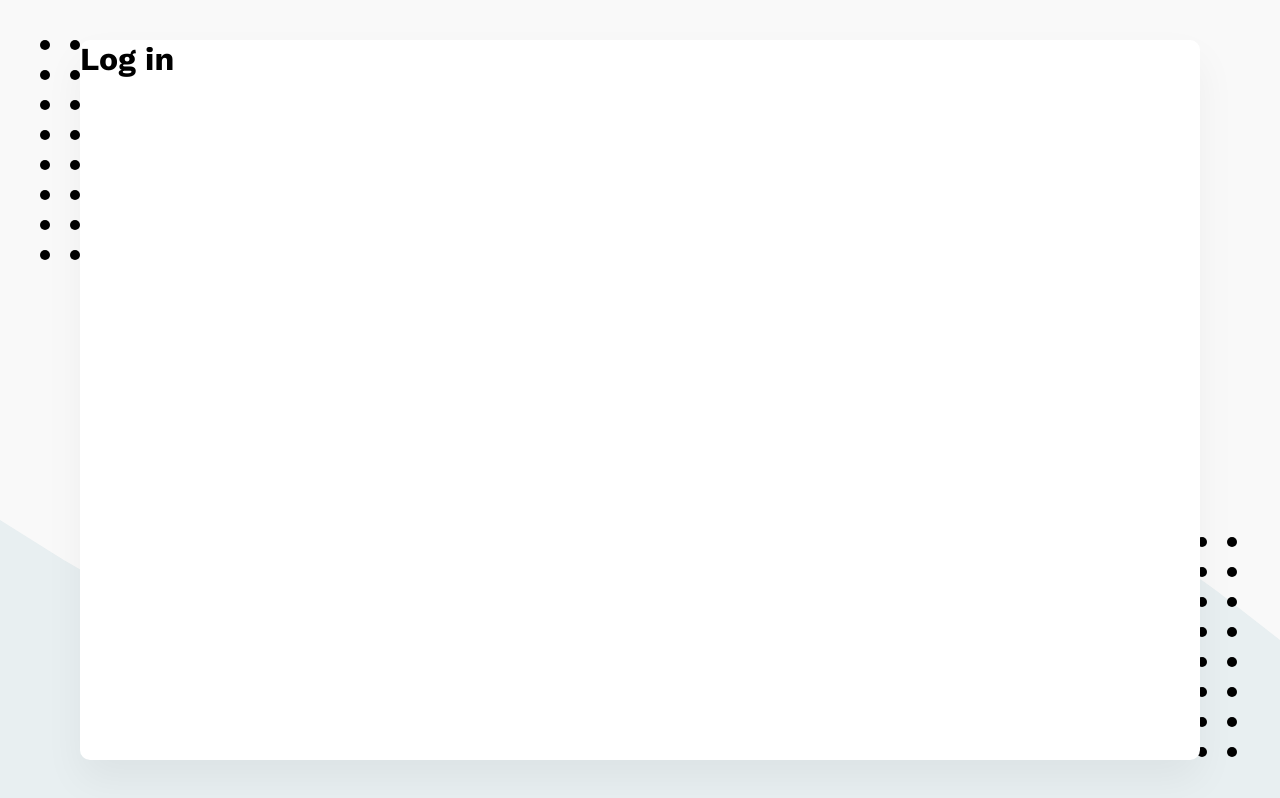
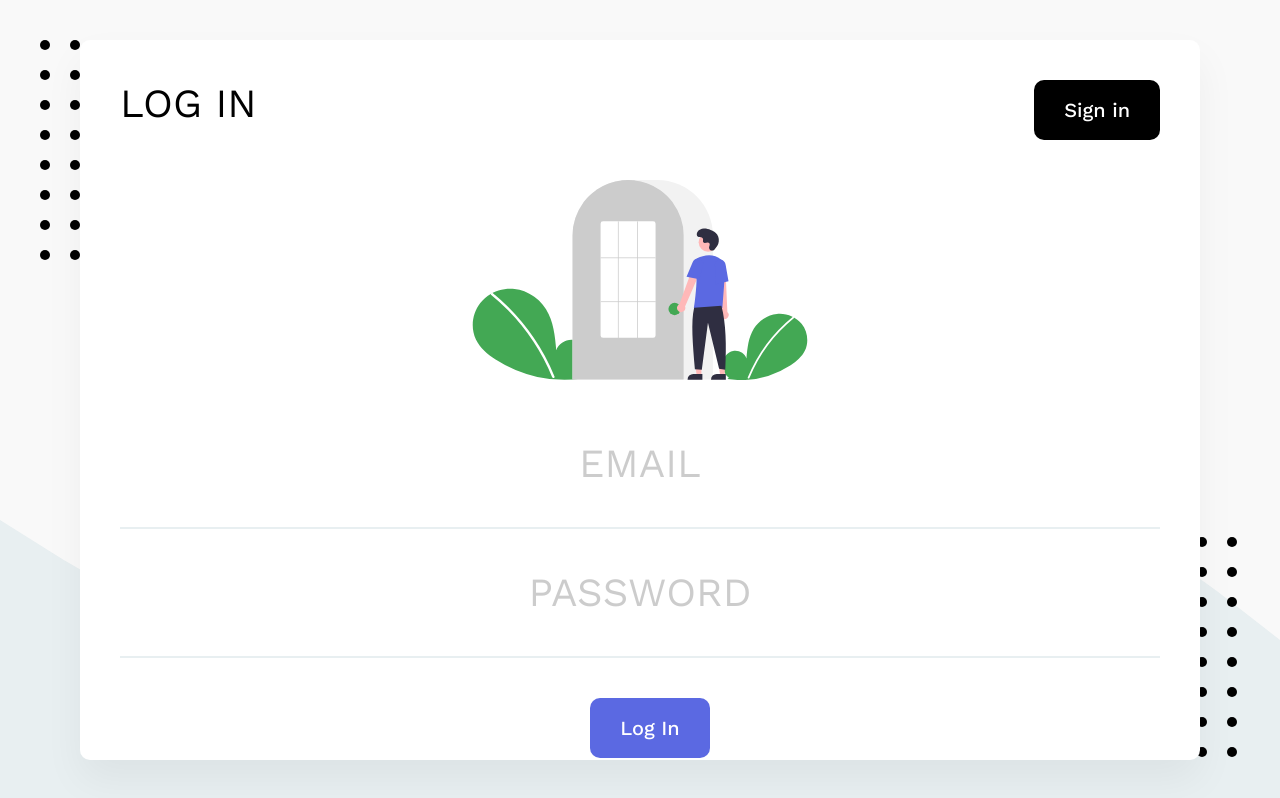
Before and after one commit to raulangelj/Expense-Tracker, a React (Create React App) app: page /log-in in a window 1280 px wide. Built offline with nearby package versions, Linux system fonts and the light colour scheme; no server answers.

Commit message:
start functionality sign in

```diff
--- a/package.json
+++ b/package.json
@@ -6,6 +6,7 @@
     "@testing-library/jest-dom": "^5.15.1",
     "@testing-library/react": "^11.2.7",
     "@testing-library/user-event": "^12.8.3",
+    "firebase": "^8.4.1",
     "prop-types": "^15.7.2",
     "react": "^17.0.2",
     "react-dom": "^17.0.2",
--- a/src/App.js
+++ b/src/App.js
@@ -5,7 +5,10 @@ import {
   BtnContainer, Header, HeaderContainer, Title,
 } from './elements/header'
 
-const App = () => (
+const App = () => {
+  console.log(process.env)
+
+  return (
     <>
       <Helmet>
         <title>Add Expense</title>
@@ -22,5 +25,6 @@ const App = () => (
       </Header>
     </>
   )
+}
 
 export default App
--- a/src/components/logIn.jsx
+++ b/src/components/logIn.jsx
@@ -1,12 +1,40 @@
 /* eslint-disable no-unused-vars */
 import React from 'react'
+import styled from 'styled-components'
+import { Helmet } from 'react-helmet'
+import Btn from '../elements/btn'
+import { BtnContainer, Form, Input } from '../elements/formItems'
+import { Header, HeaderContainer, Title } from '../elements/header'
+import { ReactComponent as SvgLogIn } from '../assets/login.svg'
 
-const LogIn = () => {
-  const a = 0
+const Svg = styled(SvgLogIn)`
+  width: 100%;
+  max-height: 12.5rem; /* 200px*/
+  margin-bottom: 1.25rem; /* 20px */
+`
 
-  return (
-    <h1>Log in</h1>
-  )
-}
+const LogIn = () => (
+  <>
+    <Helmet>
+      <title>Log in</title>
+    </Helmet>
+    <Header>
+      <HeaderContainer>
+        <Title>Log in</Title>
+        <div>
+          <Btn to="/sign-in">Sign in</Btn>
+        </div>
+      </HeaderContainer>
+    </Header>
+    <Form autocomplete="nope">
+      <Svg />
+      <Input type="email" name="email" placeholder="Email" autocomplete="new-email" />
+      <Input type="password" name="password" placeholder="Password" autocomplete="new-password" />
+      <BtnContainer>
+        <Btn primario as="button" type="submit">Log In</Btn>
+      </BtnContainer>
+    </Form>
+  </>
+)
 
 export default LogIn
--- a/src/components/signIn.jsx
+++ b/src/components/signIn.jsx
@@ -1,10 +1,39 @@
-import React from 'react'
+/* eslint-disable import/named */
+/* eslint-disable no-unused-vars */
+import React, { useState } from 'react'
 import { Helmet } from 'react-helmet'
+import styled from 'styled-components'
 import Btn from '../elements/btn'
-import { Form, Input } from '../elements/formItems'
+import { BtnContainer, Form, Input } from '../elements/formItems'
 import { Header, HeaderContainer, Title } from '../elements/header'
+import { ReactComponent as SvgSignIn } from '../assets/registro.svg'
+import { auth } from '../firebase/firebaseConfig'
 
-const SignIn = () => (
+const Svg = styled(SvgSignIn)`
+  width: 100%;
+  max-height: 6.25rem; /* 100px*/
+  margin-bottom: 1.25rem; /* 20px */
+`
+
+const SignIn = () => {
+  const [user, setUser] = useState({
+    email: '',
+    password: '',
+    password2: '',
+  })
+
+  const handelChange = (e) => {
+    setUser({
+      ...user,
+      [e.target.name]: e.target.value,
+    })
+  }
+
+  const singIn = (e) => {
+    e.preventDefault()
+  }
+
+  return (
     <>
       <Helmet>
         <title>Sign in</title>
@@ -17,12 +46,35 @@ const SignIn = () => (
           </div>
         </HeaderContainer>
       </Header>
-    <Form>
-      <Input type="email" name="email" placeholder="Email" />
-      <Input type="password" name="password" placeholder="Password" />
-      <Input type="password" name="password2" placeholder="Confirm password" />
+      <Form onSubmit={singIn}>
+        <Svg />
+        <Input
+          type="email"
+          name="email"
+          placeholder="Email"
+          value={user.email}
+          onChange={(e) => handelChange(e)}
+        />
+        <Input
+          type="password"
+          name="password"
+          placeholder="Password"
+          value={user.password}
+          onChange={(e) => handelChange(e)}
+        />
+        <Input
+          type="password"
+          name="password2"
+          placeholder="Confirm password"
+          value={user.password2}
+          onChange={(e) => handelChange(e)}
+        />
+        <BtnContainer>
+          <Btn primario as="button" type="submit">Sign in</Btn>
+        </BtnContainer>
       </Form>
     </>
   )
+}
 
 export default SignIn
--- a/src/elements/header.jsx
+++ b/src/elements/header.jsx
@@ -28,7 +28,7 @@ const HeaderContainer = styled.div`
     display: flex;
     justify-content: space-between;
 
-    @media(max-width: 60rem){ /* 950px */
+    @media(max-width: 26.25rem){ /* 420px */
         display: flex;
         flex-direction: column-reverse;
         align-items: center;
--- /dev/null
+++ b/src/firebase/firebaseConfig.js
@@ -0,0 +1,29 @@
+/* eslint-disable no-unused-vars */
+import firebase from 'firebase'
+
+const {
+  REACT_APP_FIREBASE_API_KEY,
+  REACT_APP_FIREBASE_AUTH_DOMAIN,
+  REACT_APP_FIREBASE_PROJECT_ID,
+  REACT_APP_FIREBASE_STORAGE_BUCKET,
+  REACT_APP_FIREBASE_MESSAGING_SENDER_ID,
+  REACT_APP_FIREBASE_APP_ID,
+  REACT_APP_FIREBASE_MEASUREMENT_ID,
+} = process.env
+
+const firebaseConfig = {
+  apiKey: REACT_APP_FIREBASE_API_KEY,
+  authDomain: REACT_APP_FIREBASE_AUTH_DOMAIN,
+  projectId: REACT_APP_FIREBASE_PROJECT_ID,
+  storageBucket: REACT_APP_FIREBASE_STORAGE_BUCKET,
+  messagingSenderId: REACT_APP_FIREBASE_MESSAGING_SENDER_ID,
+  appId: REACT_APP_FIREBASE_APP_ID,
+  measurementId: REACT_APP_FIREBASE_MEASUREMENT_ID,
+}
+
+const app = firebase.initializeApp(firebaseConfig)
+const analytics = firebase.analytics(app)
+const db = app.firestore()
+const auth = app.auth()
+
+export { db, auth, analytics }
--- a/src/index.js
+++ b/src/index.js
@@ -12,7 +12,7 @@ import EditExpense from './components/editExpense'
 import Background from './elements/background'
 
 const Index = () => (
-  <React.StrictMode>
+  <>
     <Container>
       <Router>
         <Routes>
@@ -26,7 +26,7 @@ const Index = () => (
       </Router>
     </Container>
     <Background />
-  </React.StrictMode>
+  </>
 )
 
 ReactDOM.render(
```
Also changed, not shown: 1 other file (tests, documents, lock files or other folders). Lines whose indentation alone changed are shown as unchanged.
